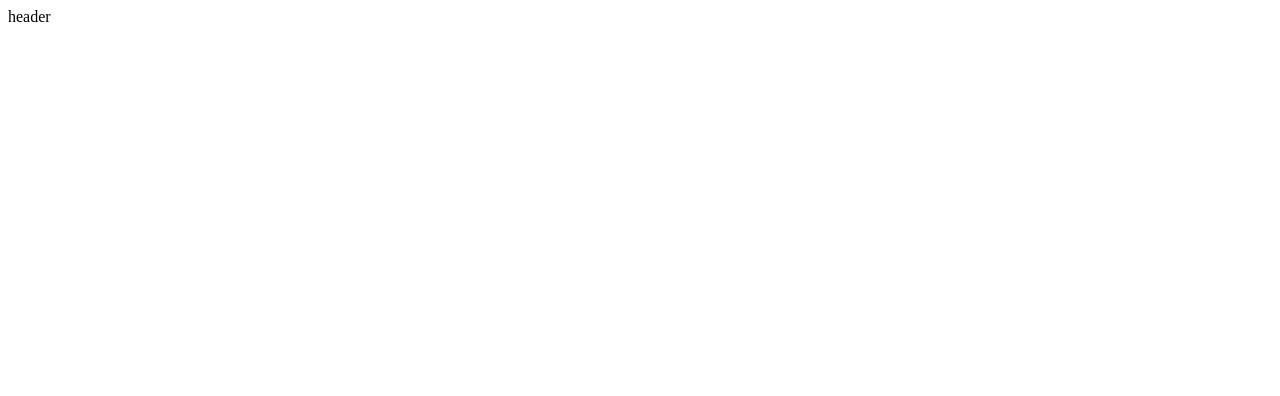
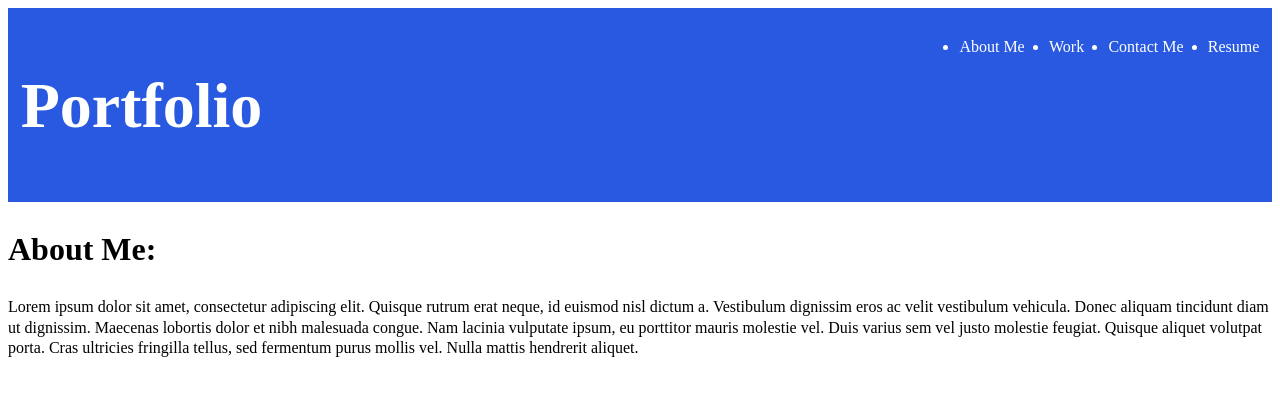
Before and after one commit to JCONSTANT112/My-Portfolio, a plain HTML site: page Portfolio.html in a window 1280 px wide. Drawn offline with Linux system fonts and the light colour scheme.

Commit message:
added css,header content and first paragraph

```diff
--- a/02-Homework/Assets/css/style.css
+++ b/02-Homework/Assets/css/style.css
@@ -0,0 +1,34 @@
+body {
+display: flex;
+flex-direction: column;
+line-height: 1.3;
+}
+
+header {
+    display: flex;
+    justify-content: space-between;
+    align-content: center;
+    padding: 1%;
+    background-color: #2859E0;
+    color: white;
+}
+
+h1 {
+font-size: 400%;
+}
+
+h2{
+display: flex;
+font-size: 200%;
+}
+
+nav ul {
+display: flex;
+justify-content: space-between;
+min-width: 300px;
+}
+
+main {
+    display: flex;
+
+}
--- a/Portfolio.html
+++ b/Portfolio.html
@@ -9,9 +9,48 @@
 </head>
 
 <body>
-<section>
-    <header>header</header>
-</section>
+    <!--Top Banner and Navigation Contents-->
+    <header>
+        <h1>Portfolio</h1>
+        <nav>
+            <ul>
+                <li>About Me</li>
+                <li>Work</li>
+                <li>Contact Me</li>
+                <li>Resume</li>
+            </ul>
+        </nav>
+    </header>
+    <main>
+        <section>
+            <article>
+                <h2>About Me:</h2>
+                <div>
+                    <p>Lorem ipsum dolor sit amet, consectetur adipiscing elit. Quisque rutrum erat neque, id euismod
+                        nisl dictum a. Vestibulum dignissim eros ac velit vestibulum vehicula. Donec aliquam tincidunt
+                        diam ut dignissim. Maecenas lobortis dolor et nibh malesuada congue. Nam lacinia vulputate
+                        ipsum, eu porttitor mauris molestie vel. Duis varius sem vel justo molestie feugiat. Quisque
+                        aliquet volutpat porta. Cras ultricies fringilla tellus, sed fermentum purus mollis vel. Nulla
+                        mattis hendrerit aliquet.</p>
+                </div>
+            </article>
+        </section>
+    </main>
+
+
+
+
+
+
+
+
+
+
+
+
+
+
+
 </body>
 
 </html>
```
